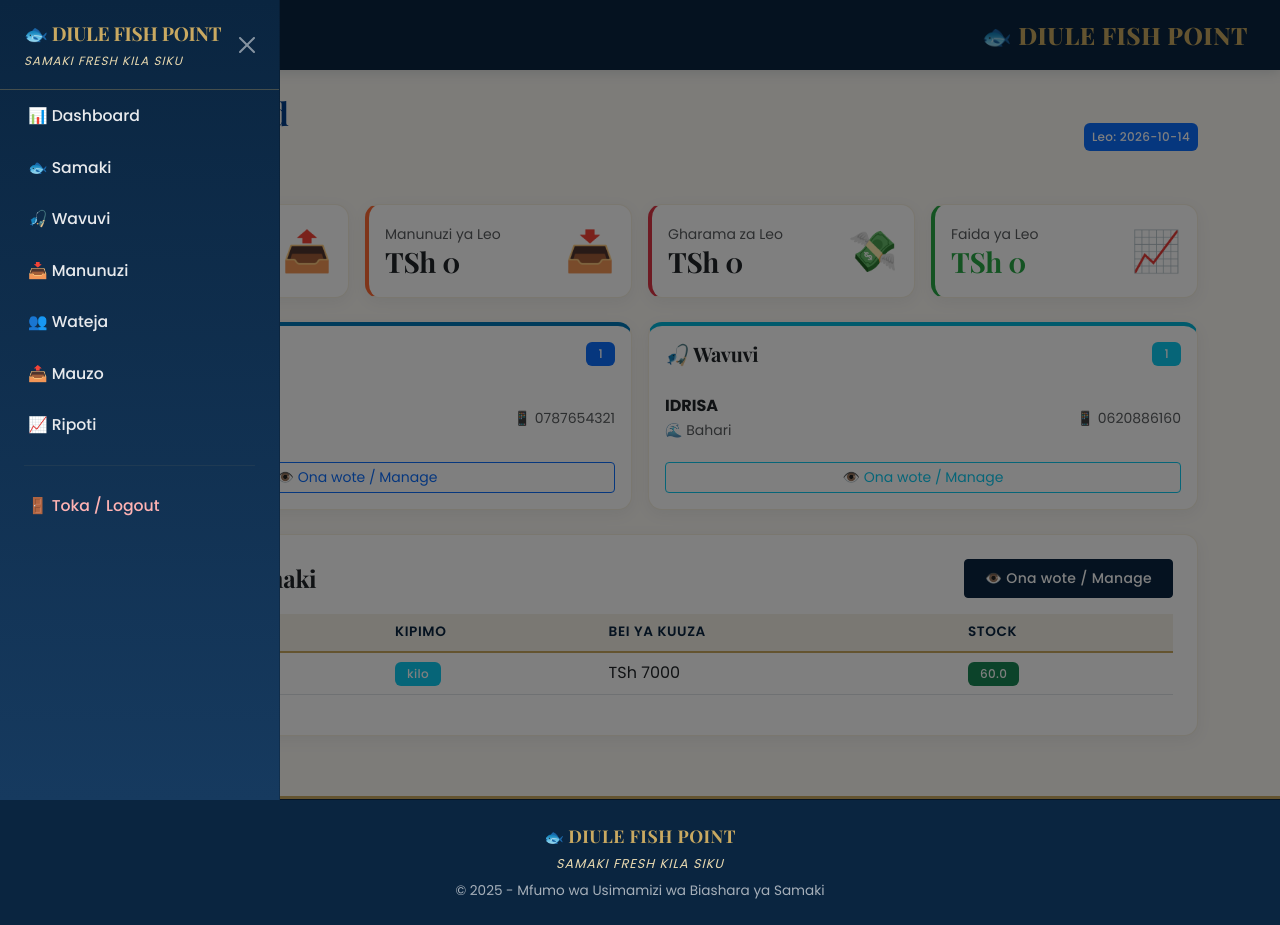
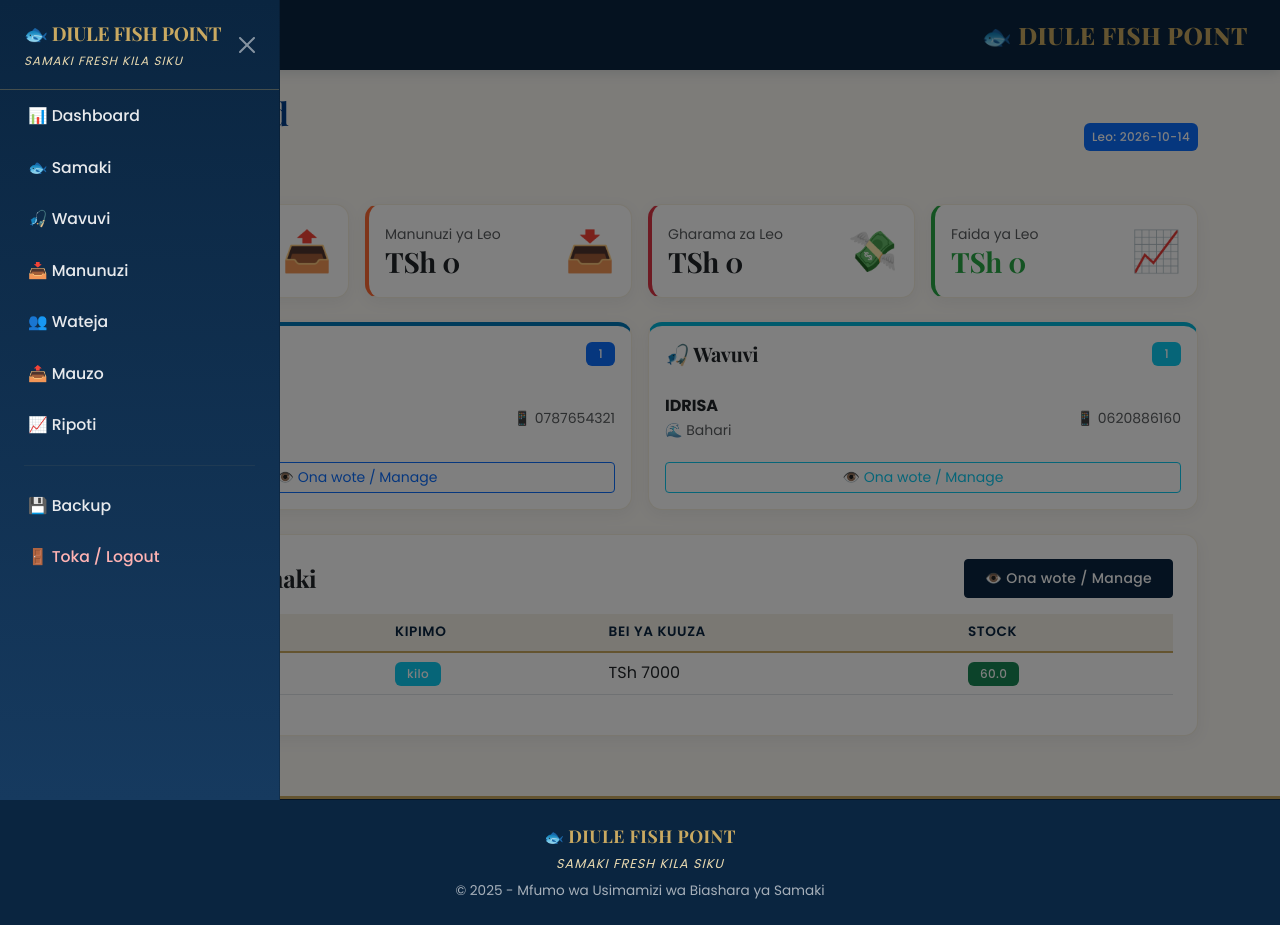
Before and after one commit to idrisa0571/diule-fish-point, a Flask app: page / in a window 1280 px wide, after a click that opens the changed part. Run offline with Flask 3, Linux system fonts and the light colour scheme; a user stored in the database is signed in; data comes from the database, SQL or seed files in the repository; data that the repository does not hold is empty.

Commit message:
Ongeza Backup button

```diff
--- a/app.py
+++ b/app.py
@@ -571,6 +571,27 @@ def ripoti_export():
     output.headers['Content-Type'] = 'text/csv; charset=utf-8'
     output.headers['Content-Disposition'] = f'attachment; filename=ripoti_mauzo_{kuanzia}_{hadi}.csv'
     return output
+# ============================================
+# BACKUP
+# ============================================
+
+@app.route('/backup')
+@login_required
+def backup_database():
+    """Download database kama backup"""
+    from flask import send_file
+    import os
+    db_path = os.path.join(app.instance_path, 'database.db')
+    if os.path.exists(db_path):
+        return send_file(
+            db_path,
+            as_attachment=True,
+            download_name=f'diule_backup_{date.today()}.db'
+        )
+    flash('Database haipo / Database not found', 'danger')
+    return redirect(url_for('dashboard'))
+
+
 
 # ============================================
 # KUTENGENEZA DATABASE NA USER WA KWANZA
--- a/templates/base.html
+++ b/templates/base.html
@@ -305,10 +305,10 @@
         <a href="{{ url_for('manunuzi_list') }}" class="sidebar-link">📥 Manunuzi</a>
         <a href="{{ url_for('wateja_list') }}" class="sidebar-link">👥 Wateja</a>
         <a href="{{ url_for('mauzo_list') }}" class="sidebar-link">📤 Mauzo</a>
-        <a href="{{ url_for('ripoti') }}" class="sidebar-link">📈 Ripoti</a>
-        <hr style="border-color: rgba(201, 169, 97, 0.3); margin: 14px 24px;">
-        <a href="{{ url_for('logout') }}" class="sidebar-link logout">🚪 Toka / Logout</a>
-        {% endif %}
+       <a href="{{ url_for('ripoti') }}" class="sidebar-link">📈 Ripoti</a>
+<hr style="border-color: rgba(201, 169, 97, 0.3); margin: 14px 24px;">
+<a href="{{ url_for('backup_database') }}" class="sidebar-link">💾 Backup</a>
+<a href="{{ url_for('logout') }}" class="sidebar-link logout">🚪 Toka / Logout</a>        {% endif %}
     </div>
 </div>
 
```
